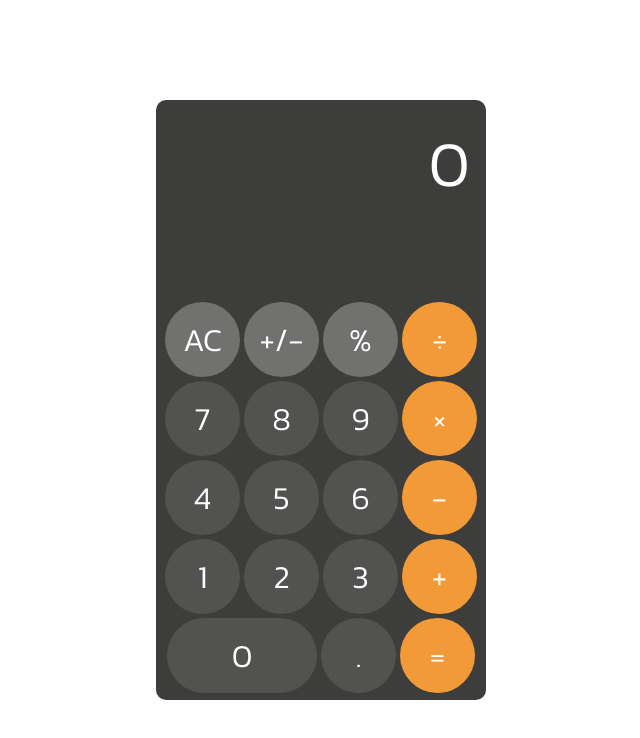
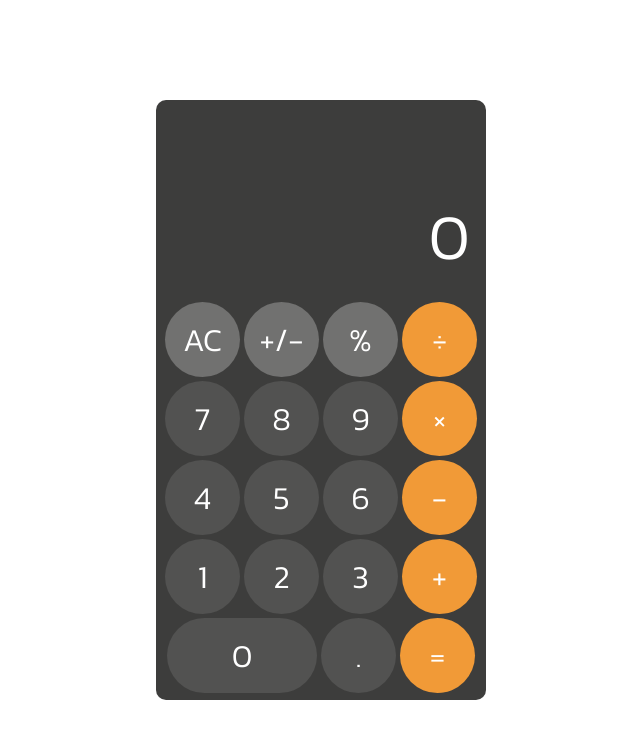
Before and after one commit to Noppanut01/Calculator-WebApp, a plain HTML site: page index.html in a window 1280 px wide. Shown: the whole page, without its empty margins (319-959 px from the left). Drawn offline with Linux system fonts and the light colour scheme.

Commit message:
fix position
change position of number in output

```diff
--- a/style.css
+++ b/style.css
@@ -35,15 +35,17 @@ body {
   width: 330px;
   height: 200px;
   color: white;
+  position: relative;
 }
 .output {
-  position: relative;
+  position: absolute;
+  /* width: 100%; */
   padding: 1rem;
-  text-align: right;
-  /* top: 130px; */
-  /* background-color: red; */
-  height: 100%;
+  /* text-align: right; */
+  /* height: 100%; */
   font-size: 4rem;
+  bottom: 0px;
+  right: 0px;
 }
 .flex {
   display: flex;
```
